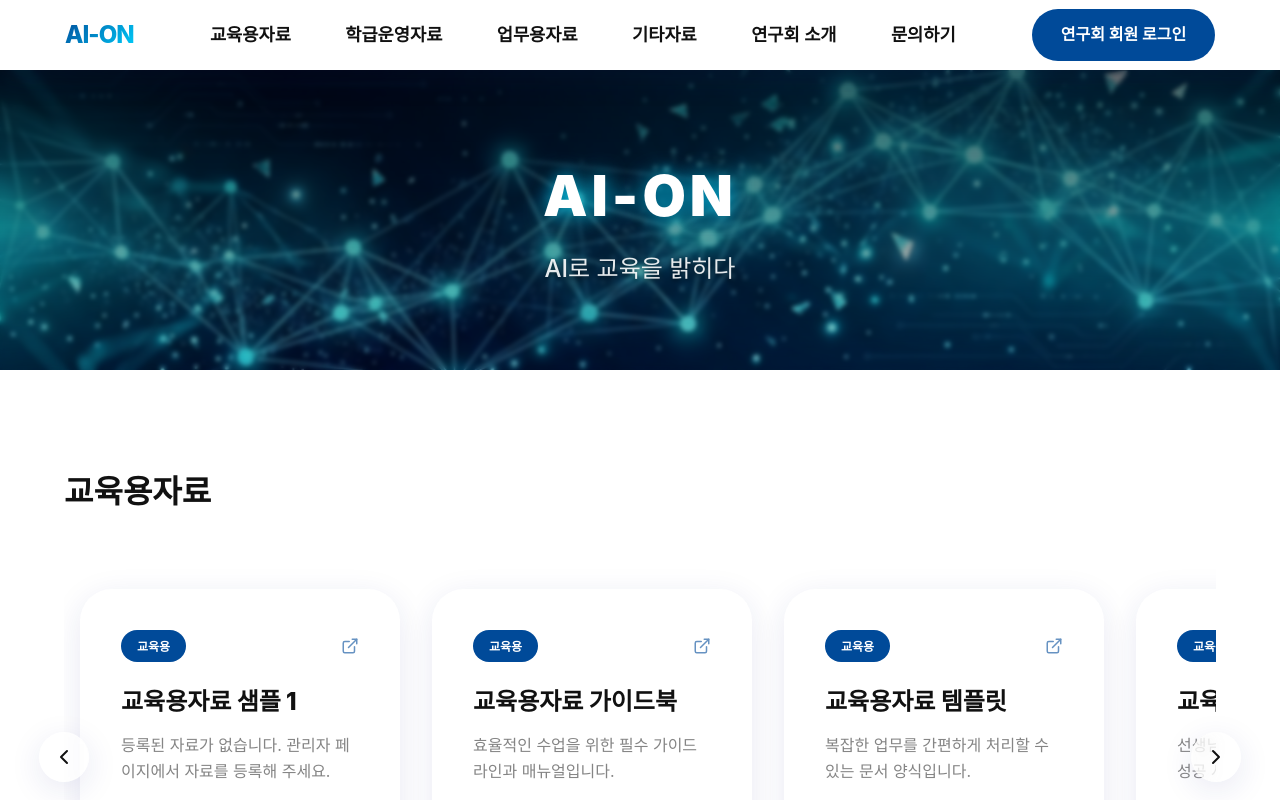
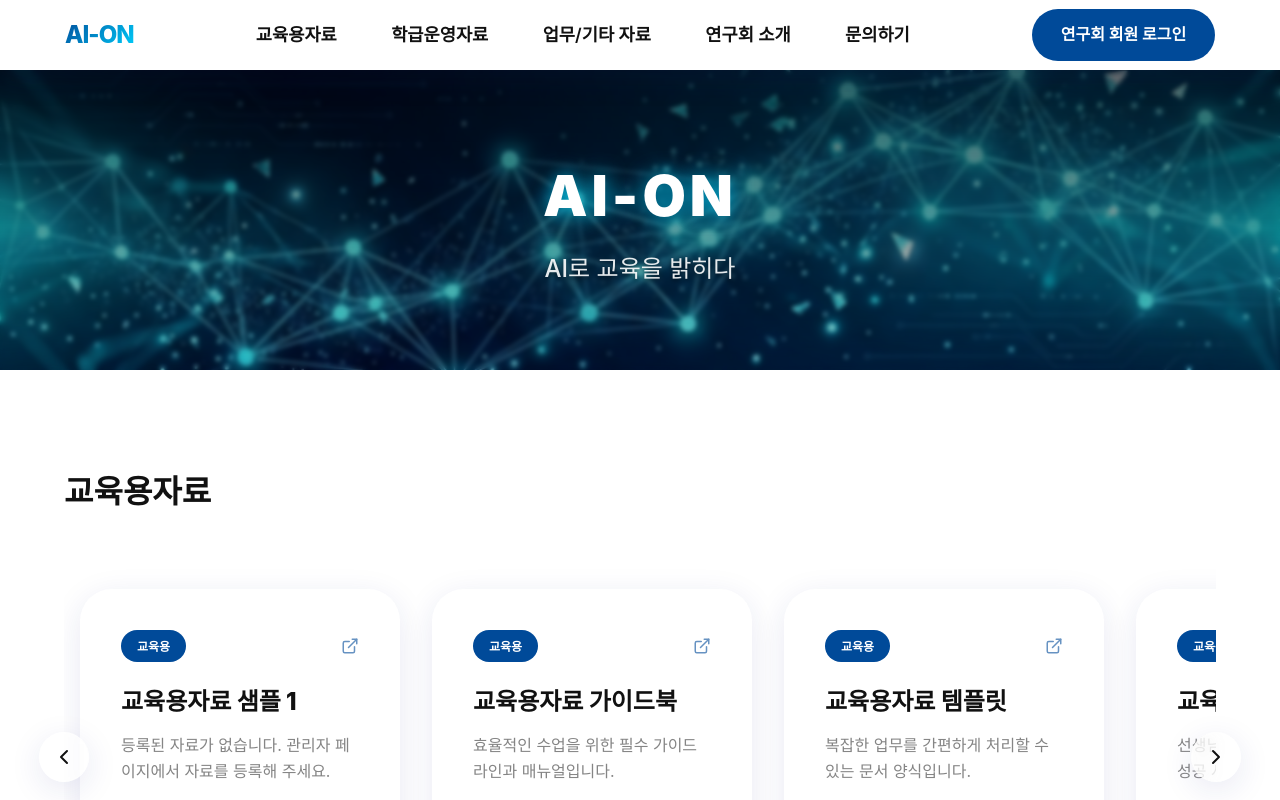
Before and after one commit to Banhxeo86/aionweb, a Next.js app: page / in a window 1280 px wide. Shown: the top 800 px of the page. Built offline with nearby package versions, Linux system fonts and the light colour scheme; no server answers; the database is empty.

Commit message:
Merge work and etc categories into 업무/기타 자료

```diff
--- a/app/admin/edit/[id]/page.tsx
+++ b/app/admin/edit/[id]/page.tsx
@@ -8,8 +8,7 @@ import styles from '../../upload/admin.module.css';
 const CATEGORIES = [
   { id: 'edu', name: '교육용자료' },
   { id: 'class', name: '학급운영자료' },
-  { id: 'work', name: '업무용자료' },
-  { id: 'etc', name: '기타자료' },
+  { id: 'work', name: '업무/기타 자료' },
 ];
 
 export default function EditPage() {
--- a/app/admin/sort/page.tsx
+++ b/app/admin/sort/page.tsx
@@ -10,8 +10,7 @@ import styles from './sort.module.css';
 const CATEGORIES = [
   { id: 'edu', name: '교육용자료' },
   { id: 'class', name: '학급운영자료' },
-  { id: 'work', name: '업무용자료' },
-  { id: 'etc', name: '기타자료' },
+  { id: 'work', name: '업무/기타 자료' },
 ];
 
 export default function SortAdminPage() {
@@ -40,10 +39,11 @@ export default function SortAdminPage() {
       if (!user) return;
       setLoading(true);
       try {
+        const categories = category === 'work' ? ['work', 'etc'] : [category];
         const { data, error } = await supabase
           .from('materials')
           .select('*')
-          .eq('category', category)
+          .in('category', categories)
           .order('sort_order', { ascending: true })
           .order('created_at', { ascending: false });
 
--- a/app/admin/upload/page.tsx
+++ b/app/admin/upload/page.tsx
@@ -8,8 +8,7 @@ import styles from './admin.module.css';
 const CATEGORIES = [
   { id: 'edu', name: '교육용자료' },
   { id: 'class', name: '학급운영자료' },
-  { id: 'work', name: '업무용자료' },
-  { id: 'etc', name: '기타자료' },
+  { id: 'work', name: '업무/기타 자료' },
 ];
 
 export default function UploadPage() {
--- a/app/materials/[category]/page.tsx
+++ b/app/materials/[category]/page.tsx
@@ -9,8 +9,7 @@ import styles from './materials.module.css';
 const CATEGORIES: Record<string, string> = {
   edu: '교육용자료',
   class: '학급운영자료',
-  work: '업무용자료',
-  etc: '기타자료',
+  work: '업무/기타 자료',
 };
 
 export default function CategoryPage({ params }: { params: Promise<{ category: string }> }) {
@@ -24,10 +23,11 @@ export default function CategoryPage({ params }: { params: Promise<{ category: s
   useEffect(() => {
     const fetchMaterials = async () => {
       try {
+        const categories = category === 'work' ? ['work', 'etc'] : [category];
         const { data, error } = await supabase
           .from('materials')
           .select('*')
-          .eq('category', category)
+          .in('category', categories)
           .order('sort_order', { ascending: true })
           .order('created_at', { ascending: false });
 
--- a/app/materials/detail/[id]/page.tsx
+++ b/app/materials/detail/[id]/page.tsx
@@ -79,8 +79,8 @@ export default function MaterialDetailPage() {
   const categoryMap: Record<string, string> = {
     edu: '교육용자료',
     class: '학급운영자료',
-    work: '업무용자료',
-    etc: '기타자료'
+    work: '업무/기타 자료',
+    etc: '업무/기타 자료'
   };
   const categoryName = categoryMap[material.category] || '기타자료';
 
--- a/app/page.tsx
+++ b/app/page.tsx
@@ -9,8 +9,7 @@ import styles from './page.module.css';
 const CATEGORIES = [
   { id: 'edu', title: '교육용자료' },
   { id: 'class', title: '학급운영자료' },
-  { id: 'work', title: '업무용자료' },
-  { id: 'etc', title: '기타자료' },
+  { id: 'work', title: '업무/기타 자료' },
 ];
 
 function MaterialSlider({ category, title }: { category: string, title: string }) {
@@ -21,10 +20,11 @@ function MaterialSlider({ category, title }: { category: string, title: string }
   useEffect(() => {
     const fetchMaterials = async () => {
       try {
+        const categories = category === 'work' ? ['work', 'etc'] : [category];
         const { data } = await supabase
           .from('materials')
           .select('*')
-          .eq('category', category)
+          .in('category', categories)
           .order('sort_order', { ascending: true })
           .order('created_at', { ascending: false });
 
--- a/components/Navbar.tsx
+++ b/components/Navbar.tsx
@@ -42,8 +42,7 @@ export default function Navbar() {
       <nav className="nav-links desktop-only">
         <Link href="/materials/edu">교육용자료</Link>
         <Link href="/materials/class">학급운영자료</Link>
-        <Link href="/materials/work">업무용자료</Link>
-        <Link href="/materials/etc">기타자료</Link>
+        <Link href="/materials/work">업무/기타 자료</Link>
         <Link href="/about">연구회 소개</Link>
         <Link href="/contact">문의하기</Link>
         {user && (
@@ -87,8 +86,7 @@ export default function Navbar() {
         <nav className="mobile-nav-links">
           <Link href="/materials/edu" onClick={toggleMenu}>교육용자료</Link>
           <Link href="/materials/class" onClick={toggleMenu}>학급운영자료</Link>
-          <Link href="/materials/work" onClick={toggleMenu}>업무용자료</Link>
-          <Link href="/materials/etc" onClick={toggleMenu}>기타자료</Link>
+          <Link href="/materials/work" onClick={toggleMenu}>업무/기타 자료</Link>
           <Link href="/about" onClick={toggleMenu}>연구회 소개</Link>
           <Link href="/contact" onClick={toggleMenu}>문의하기</Link>
           {user && (
```
